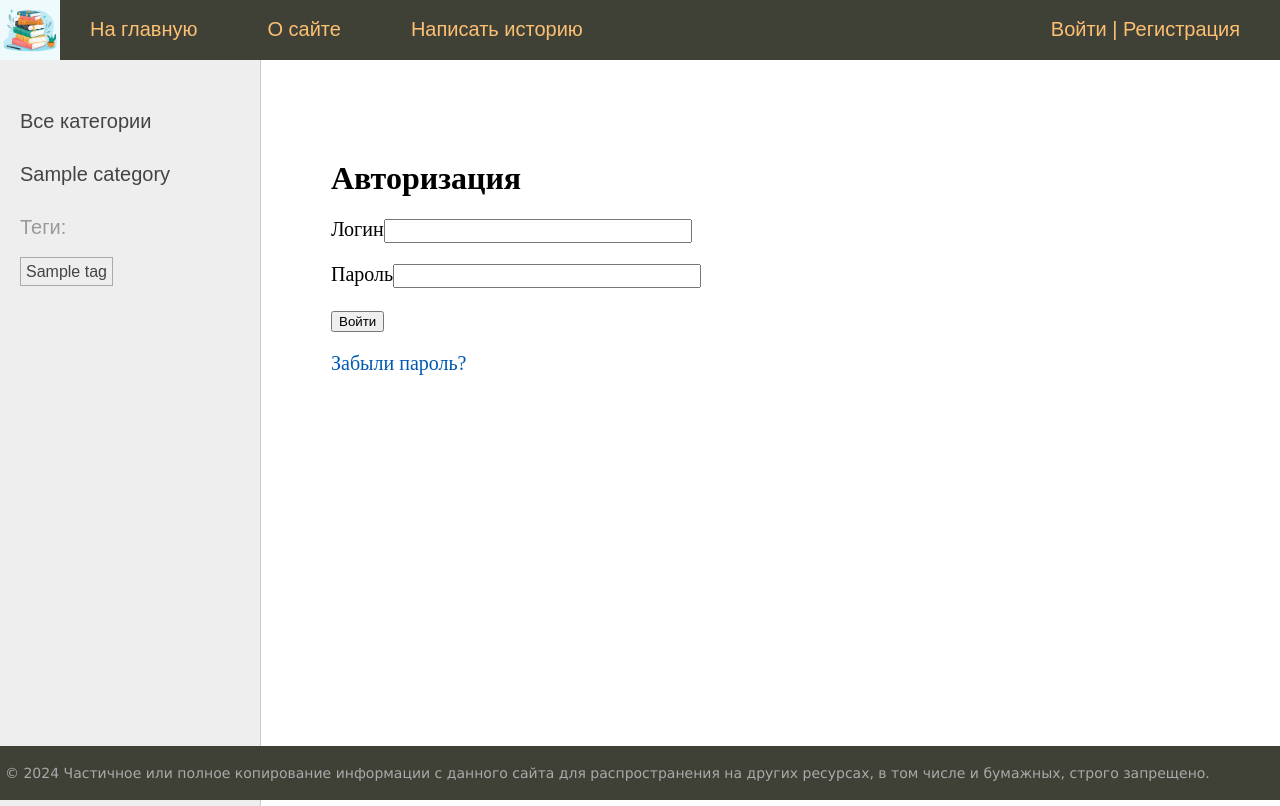
After one commit to polina3996/Django-App-My-blog, a Django app: page /users/login/ in a window 1280 px wide. The commit adds this page. Run offline with Django 4.2, Linux system fonts and the light colour scheme; tables that the repository leaves empty hold one stand-in row (values such as "Sample post").

Commit message:
Authorization done
Template for login added; Urls for login and logout added; Class Based Views for it done; Form for logging in added; changed some existing Views(only for authorized); redirection links added to Settings; Base template menu edited

```diff
--- a/my_blog/my_blog/urls.py
+++ b/my_blog/my_blog/urls.py
@@ -24,11 +24,9 @@ from . import settings
 urlpatterns = [
     path('admin/', admin.site.urls),
     path('', include('stories.urls')),
+    path('users/', include(('users.urls', 'users'), namespace="users")),
     path("__debug__/", include("debug_toolbar.urls")),
-
-#     path('users/', include('users.urls', namespace="users")),
 ]
-
 # when DEBUG is False(production): tells Django to take OUR view 'page_not_found' for non-existent pages
 handler404 = page_not_found
 
--- a/my_blog/templates/base.html
+++ b/my_blog/templates/base.html
@@ -22,10 +22,18 @@
 					<div></div>
 				</a>
 			</li>
-			{% menu as menu %}
-				{% for m in menu %}
-					<li><a href="{% url m.url_name %}">{{m.title}}</a></li>
-				{% endfor %}
+
+			{% for m in mainmenu %}
+				<li><a href="{% url m.url_name %}">{{m.title}}</a></li>
+			{% endfor %}
+
+			{% if user.is_authenticated %}
+				<li class="last"><a href="{% url 'users:profile' %}">{{user.username}}</a> |
+					<a href="{% url 'users:logout' %}">Выйти</a></li>
+			{% else %}
+    			<li class="last"><a href="{% url 'users:login' %}">Войти</a> |
+					<a href="{% url 'users:register' %}">Регистрация</a></li>
+			{% endif %}
 		</ul>
 		<div class="clear"></div>
 	</div>
--- /dev/null
+++ b/my_blog/users/forms.py
@@ -0,0 +1,12 @@
+from django import forms
+from django.contrib.auth import get_user_model
+from django.contrib.auth.forms import AuthenticationForm
+
+
+class LoginUserForm(AuthenticationForm):
+    username = forms.CharField(label='Логин', widget=forms.TextInput(attrs={'class': 'form-input'}))
+    password = forms.CharField(label='Пароль', widget=forms.PasswordInput(attrs={'class': 'form-input'}))
+
+    class Meta:
+        model = get_user_model()
+        fields = ['username', 'password']
--- /dev/null
+++ b/my_blog/users/templates/users/login.html
@@ -0,0 +1,17 @@
+{% extends 'base.html' %}
+
+{% block content %}
+<h1>Авторизация</h1>
+
+<form method="POST">
+    {% csrf_token %}
+    <input type="hidden" name="next" value="{{ next }}"/>
+    <div class="form-error">{{ form.non_field_errors }}</div>
+        {% for f in form %}
+            <p><label for="{{ f.id_for_label }}">{{ f.label }}</label>{{ f }}</p>
+            <div class="form-error">{{ f.errors }}</div>
+        {% endfor %}
+    <p><button type="submit">Войти</button></p>
+    <p><a href="{% url 'users:password_reset' %}">Забыли пароль?</a></p>
+</form>
+{% endblock%}
--- /dev/null
+++ b/my_blog/users/urls.py
@@ -0,0 +1,10 @@
+from django.urls import path
+
+from . import views
+
+urlpatterns = [
+    path('login/', views.LoginUser.as_view(), name='login'),
+    path('logout/', views.logout_user, name='logout'),
+    # path('register/', views.register, name='register'),
+    # path('profile/', views.ProfileUser.as_view(), name='profile'),
+]
--- a/my_blog/users/views.py
+++ b/my_blog/users/views.py
@@ -1,3 +1,42 @@
+from django.contrib.auth import authenticate, login, logout
+from django.contrib.auth.views import LoginView
+from django.http import HttpResponseRedirect
 from django.shortcuts import render
+from django.urls import reverse
+
+from .forms import LoginUserForm
+
 
 # Create your views here.
+class LoginUser(LoginView):
+    """"A class based view to log in for non-authorized users"""
+    # or simply AuthenticationForm(works together with LoginView)
+    form_class = LoginUserForm
+    template_name = 'users/login.html'
+    extra_context = {'title': 'Авторизация'}
+
+
+    # if request.method == 'POST':
+    #     # sending the filled form
+    #     form = LoginUserForm(request.POST)
+    #     if form.is_valid():
+    #         # authentication - search in the database
+    #         user = authenticate(request,
+    #                             username=form.cleaned_data['username'],
+    #                             password=form.cleaned_data['password'])
+    #         if user and user.is_active:
+    #             # user exists and is not banned -> authorization
+    #             login(request, user)
+    #             # redirection to his profile + writing him down into session
+    #             return HttpResponseRedirect(reverse('users:profile'))
+    # else:
+    #     # GET-request -> empty form
+    #     form = LoginUserForm()
+    # return render(request, 'users/login.html', {'form': form})
+
+
+def logout_user(request):
+    """A view to log out for authorized users"""
+    # logging out and redirection to log in
+    logout(request)
+    return HttpResponseRedirect(reverse('users:login'))
```
Also changed, not shown: my_blog/my_blog/settings.py (+10 -0 lines), my_blog/stories/views.py (+7 -10 lines).
